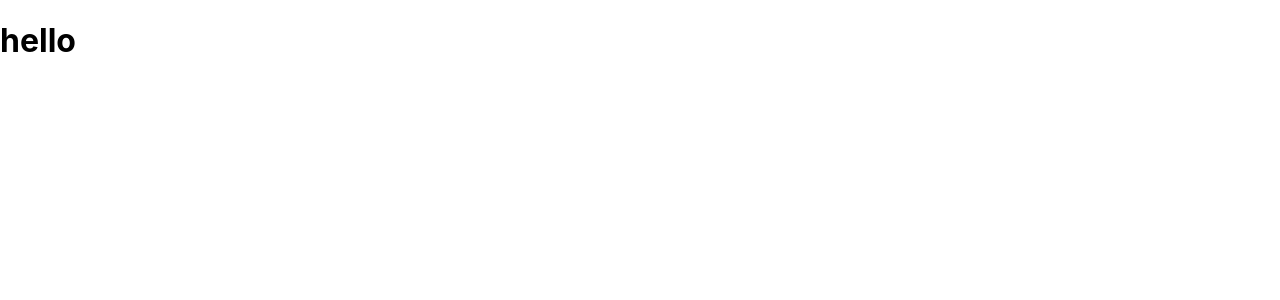
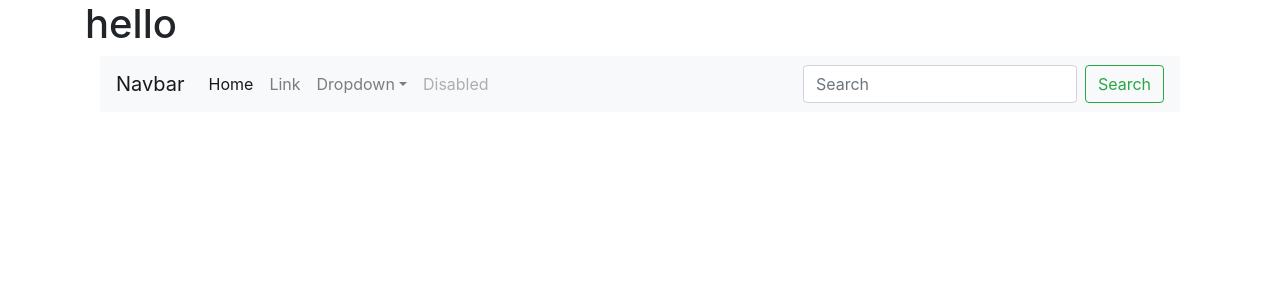
Before and after one commit to vinhkhamhuynh/employee-directory, a React (Create React App) app: page / in a window 1280 px wide. Shown: the top 300 px of the page. Built offline with nearby package versions, Linux system fonts and the light colour scheme.

Commit message:
added navbar components

```diff
--- a/package.json
+++ b/package.json
@@ -6,6 +6,7 @@
     "@testing-library/jest-dom": "^5.12.0",
     "@testing-library/react": "^11.2.6",
     "@testing-library/user-event": "^12.8.3",
+    "bootstrap": "^4.6.0",
     "react": "^17.0.2",
     "react-dom": "^17.0.2",
     "react-scripts": "4.0.3",
--- a/src/App.js
+++ b/src/App.js
@@ -1,11 +1,17 @@
 import React from "react";
 import HelloDiv from "./components/HelloDiv";
+import Navbar from "./components/Navbar";
 
 
 
 function App() {
-  return <HelloDiv />;
+  return (
+    <div className="container">
+      <HelloDiv/>
+      <Navbar />
+    </div>
 
+  );
 }
 
 export default App;
--- /dev/null
+++ b/src/components/Navbar.js
@@ -0,0 +1,86 @@
+import React from 'react';
+
+function Navbar() {
+    return (
+        <div className="container">
+        <nav className="navbar navbar-expand-lg navbar-light bg-light">
+          <a className="navbar-brand" href="#">
+            Navbar
+          </a>
+          <button
+            className="navbar-toggler"
+            data-toggle="collapse"
+            data-target="#navbarSupportedContent"
+            aria-controls="navbarSupportedContent"
+            aria-expanded="false"
+            aria-label="Toggle navigation"
+          >
+            <span className="navbar-toggler-icon" />
+          </button>
+
+          <div className="collapse navbar-collapse" id="navbarSupportedContent">
+            <ul className="navbar-nav mr-auto">
+              <li className="nav-item active">
+                <a className="nav-link" href="#">
+                  Home <span className="sr-only">(current)</span>
+                </a>
+              </li>
+              <li className="nav-item">
+                <a className="nav-link" href="#">
+                  Link
+                </a>
+              </li>
+              <li className="nav-item dropdown">
+                <a
+                  className="nav-link dropdown-toggle"
+                  href="#"
+                  id="navbarDropdown"
+                  role="button"
+                  data-toggle="dropdown"
+                  aria-haspopup="true"
+                  aria-expanded="false"
+                >
+                  Dropdown
+                </a>
+                <div className="dropdown-menu" aria-labelledby="navbarDropdown">
+                  <a className="dropdown-item" href="#">
+                    Action
+                  </a>
+                  <a className="dropdown-item" href="#">
+                    Another action
+                  </a>
+                  <div className="dropdown-divider" />
+                  <a className="dropdown-item" href="#">
+                    Something else here
+                  </a>
+                </div>
+              </li>
+              <li className="nav-item">
+                <a className="nav-link disabled" href="#">
+                  Disabled
+                </a>
+              </li>
+            </ul>
+            <form className="form-inline my-2 my-lg-0">
+              <input
+                className="form-control mr-sm-2"
+                type="search"
+                placeholder="Search"
+                aria-label="Search"
+              />
+              <button className="btn btn-outline-success my-2 my-sm-0" type="submit">
+                Search
+              </button>
+            </form>
+          </div>
+        </nav>
+
+
+
+        </div>
+
+    );
+}
+
+
+export default Navbar;
--- a/src/index.js
+++ b/src/index.js
@@ -2,6 +2,7 @@
 import ReactDOM from 'react-dom';
 import './index.css';
 import App from './App';
+import 'bootstrap/dist/css/bootstrap.min.css';
 
 
 ReactDOM.render(
```
Also changed, not shown: 1 other file (tests, documents, lock files or other folders).
